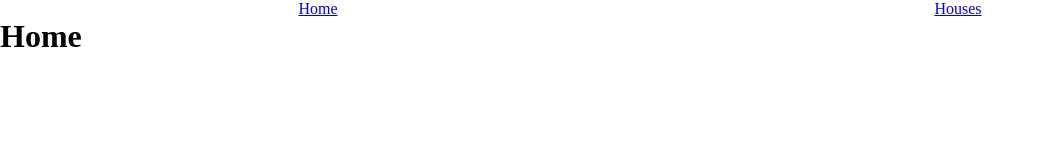
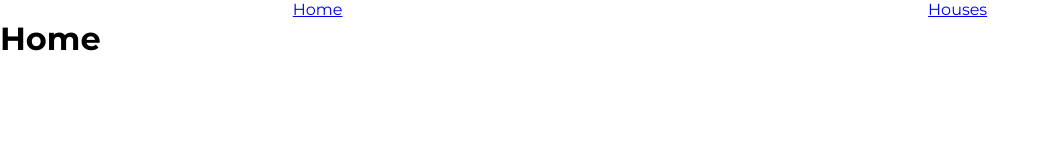
Before and after one commit to zoepje/DTT-houses, a Vue app: page / in a window 1280 px wide. Shown: the top 160 px of the page, without its empty margins (0-1050 px from the left). Built offline with nearby package versions, Linux system fonts and the light colour scheme.

Commit message:
delete vue things I don't need

```diff
--- a/src/assets/base.css
+++ /dev/null
@@ -1,5 +0,0 @@
-* {
-  box-sizing: border-box;
-  margin: 0;
-  padding: 0;
-}
--- a/src/assets/main.css
+++ b/src/assets/main.css
@@ -1 +1,14 @@
-@import './base.css';
+* {
+  box-sizing: border-box;
+  margin: 0;
+  padding: 0;
+}
+
+@font-face {
+  font-family: "Montserrat";
+  src: url(./fonts/Montserrat-VariableFont_wght.ttf);
+}
+
+body{
+  font-family: "Montserrat";
+}
```
Also changed, not shown: src/assets/logo.svg (deleted), 1 other file (tests, documents, lock files or other folders).
